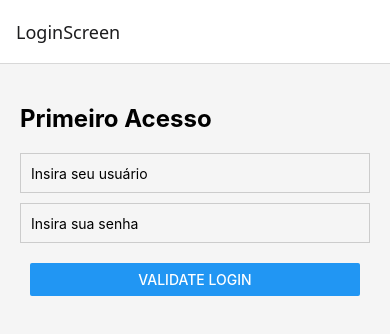
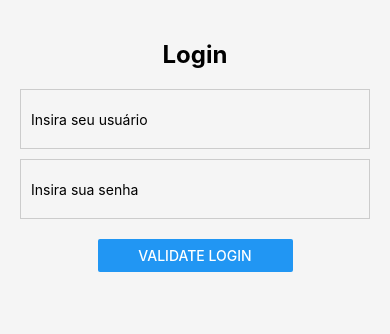
Before and after one commit to Baumzin/MetodoNavegacao, a React Native app in the folder MeuAppDeNavegacao/: screen /LoginScreen in a window 390 px wide. Shown: the top 334 px of the page. Built offline with nearby package versions, Linux system fonts and the light colour scheme.

Commit message:
funcionalidade do AsyncStorage feita!

```diff
--- a/MeuAppDeNavegacao/App.js
+++ b/MeuAppDeNavegacao/App.js
@@ -16,7 +16,7 @@ export default function App() {
         <Stack.Screen name="HomeScreen" component={HomeScreen} options={{ headerShown: false}}/>
         <Stack.Screen name="DetailsScreen" component={DetailsScreen} options={{ headerShown: false}}/>
         <Stack.Screen name="ProfileScreen" component={ProfileScreen} options={{ headerShown: false}}/>
-        <Stack.Screen name="LoginScreen" component={LoginScreen}/>
+        <Stack.Screen name="LoginScreen" component={LoginScreen} options={{ headerShown: false}}/>
       </Stack.Navigator>
     </NavigationContainer>
   );
--- a/MeuAppDeNavegacao/src/Logic/Login.js
+++ b/MeuAppDeNavegacao/src/Logic/Login.js
@@ -1,36 +1,36 @@
 import { useEffect, useState } from 'react';
 import AsyncStorage from "@react-native-async-storage/async-storage";
 
-export default function verificaLogin() {
-  //criando as chaves que irao verificar o esstado de login
+export default function confirmaLogin() {
+  //criando as chaves que irão confirmar o estado de login
   const [estaLogado, setEstaLogado] = useState(false);
-  const [jaLogouAntes, setJaLogouAntes] = useState(false);
 
-  //criando a funçao que verifica se ja logou antes ou se esta logado
+  //criando a função que confirma se já logou antes ou se está logado (useEffect indica listener de Evento)
   useEffect(() => {
-    const verificaLogin = async () => {
+    const confirmaLogin = async () => {
+      //a função confirmaLogin cria as variáveis "estaLogado" e "jaLogouAntes" que são falsos e transforma-os como true
       try {
         const estaLogado = await AsyncStorage.getItem("estaLogado");
-        const jaLogouAntes = await AsyncStorage.getItem("jaLogouAntes");
 
         setEstaLogado(estaLogado === "true")
-        setJaLogouAntes(jaLogouAntes === "true");
 
-      } catch (error) {
-        console.log("Erro ao verificar o login: ", error);
+
+      } catch (erro) {
+        console.log("Erro ao confirmar o login: ", erro);
       }
     };
 
-    verificaLogin();
+    confirmaLogin();
   }, []);
 
+  //Aqui, a função login tem os parâmetros usuario e senha vindos de LoginScreen para a verificação do login
   const login = async (usuario, senha) => {
     if (usuario === "admin" && senha === "1234") {
+      //se correto, seta ambos como true
       setEstaLogado(true);
-      setJaLogouAntes(true);
 
+      //pede para aguardar setar no asyncStorage como true
       await AsyncStorage.setItem("estaLogado", "true");
-      await AsyncStorage.setItem("jaLogouAntes", "true");
 
       return true;
 
@@ -40,11 +40,12 @@ export default function verificaLogin() {
   }
 
   const logout = async () => {
+    //se quiser sair, setará estaLogado como falso no AsyncStorage
     setEstaLogado(false);
     await AsyncStorage.setItem("estaLogado", "false");
   };
 
-  return {estaLogado, jaLogouAntes, login, logout};
+  return {estaLogado, login, logout};
 
 
 }
--- a/MeuAppDeNavegacao/src/screens/HomeScreen.js
+++ b/MeuAppDeNavegacao/src/screens/HomeScreen.js
@@ -2,6 +2,7 @@ import React from "react";
 import { View, Text, Button, TouchableOpacity} from 'react-native';
 import styles from "./HomeScreenStyle";
 import verificaLogin from "../Logic/Login.js";
+import stylesLogin from "./LoginScreenStyle.js";
 
 export default function HomeScreen({ navigation }) {
     const { logout } = verificaLogin();
@@ -28,10 +29,10 @@ export default function HomeScreen({ navigation }) {
                 />
             </View>
             <TouchableOpacity
-                style={{ backgroundColor: '#FF3B30', padding: 15, borderRadius: 8, alignItems: 'center' }}
+                style={stylesLogin.btnLogout}
                 onPress={executaLogout}
             >
-                <Text style={{ color: 'white', fontSize: 16 }}>Sair</Text>
+                <Text style={stylesLogin.logout}>Sair</Text>
             </TouchableOpacity>
         </View>
     );
--- a/MeuAppDeNavegacao/src/screens/LoginScreen.js
+++ b/MeuAppDeNavegacao/src/screens/LoginScreen.js
@@ -1,24 +1,27 @@
 import React, { useEffect } from "react";
 import { View, Text, Button, TextInput,} from 'react-native';
 import { useState } from "react";
-import styles from './LoginScreenStyle.js';
+import stylesLogin from './LoginScreenStyle.js';
 import verificaLogin from '../Logic/Login.js';
 
 
 export default function LoginScreen({ navigation }){
     const [usuario, setUsuario] = useState('');
     const [senha, setSenha] = useState('');
-    const { login, estaLogado, jaLogouAntes } = verificaLogin();
+    const { login, estaLogado } = verificaLogin();
 
     useEffect(() => {
+        //se o listener ver q o estaLogado for true, libera a passagem para a HomeScreen
         if(estaLogado){
             navigation.navigate('HomeScreen');
         }
     }, [estaLogado]);
 
     const executaLogin = async () => {
+        //a variável successo aguarda o return da funçao login para ser definida
         const sucesso = await login(usuario, senha);
 
+        //se verdadeiro, libera a passagem para a HomeScreen
         if(sucesso){
             navigation.navigate('HomeScreen');
         } else {
@@ -27,26 +30,26 @@ export default function LoginScreen({ navigation }){
     };
 
     return (
-        <View style={styles.container}>
-            <Text style={styles.title}>{jaLogouAntes ? 'Login' : 'Primeiro Acesso'}</Text>
+        <View style={stylesLogin.container}>
+            <Text style={stylesLogin.title}>Login</Text>
             <TextInput
-                style={styles.input}
+                style={stylesLogin.input}
                 placeholder="Insira seu usuário"
                 keyboardType="default"
                 value={usuario}
                 onChangeText={text => setUsuario(text)}
             />
             <TextInput
-                style={styles.input}
+                style={stylesLogin.input}
                 placeholder="Insira sua senha"
                 secureTextEntry={true} //dessa forma, ainda permanece com o teclado padrão porém o que for digitado é ocultado por pontinhos pretos
                 value={senha}
                 onChangeText={text => setSenha(text)}
             />
-            <View style={styles.buttonContainer}>
+            <View style={stylesLogin.buttonContainer}>
                 <Button
                     title="Validate Login"
-                    onPress={ executaLogin() }
+                    onPress={ executaLogin }
                 />
             </View>
         </View>
--- a/MeuAppDeNavegacao/src/screens/LoginScreenStyle.js
+++ b/MeuAppDeNavegacao/src/screens/LoginScreenStyle.js
@@ -2,7 +2,7 @@ import { StyleSheet, Dimensions } from "react-native";
 
 const windowWidth = Dimensions.get('window').width;
 
-const styles = StyleSheet.create({
+const stylesLogin = StyleSheet.create({
     container: {
         flex: 1,
         padding: 20,
@@ -11,37 +11,34 @@ const styles = StyleSheet.create({
     buttonContainer: {
         backgroundColor: '#dda0dd', //cor de fundo do botão
         margin: 10,
-        with: windowWidth * 0.5, //50% de largura da tela
+        width: windowWidth * 0.5, //50% de largura da tela
+        alignSelf: 'center',
         borderRadius: 10
     },
     title: {
+        textAlign: 'center',
         fontSize: 24,
         fontWeight: 'bold',
         marginTop: 20,
         marginBottom: 20,
     },
     input: {
-        height: 40,
+        height: 60,
         borderColor: '#cccccc',
         borderWidth: 1,
         marginBottom: 10,
         paddingHorizontal: 10,
     },
-    loginContainer: {
-        flexDirection: 'row',
-        justifyContent: 'space-between',
-        alignItems: 'center',
-        paddingVertical: 10,
-        borderBottomWidth: 1,
-        borderBottomColor: '#ddd',
+    logout: {
+        color: 'white',
+        fontSize: 16,
     },
-    textoLogin: {
-        fontSize: 18,
-    },
-    deletarLogin: {
-        color: 'red',
-        fontWeight: 'bold',
-    },
+    btnLogout: {
+        backgroundColor: '#FF3B30',
+        padding: 15,
+        borderRadius: 8,
+        alignItems: 'center'
+    }
 });
 
-export default styles
+export default stylesLogin
```
